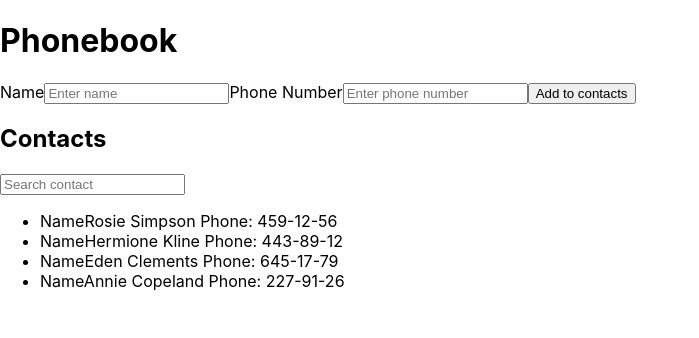
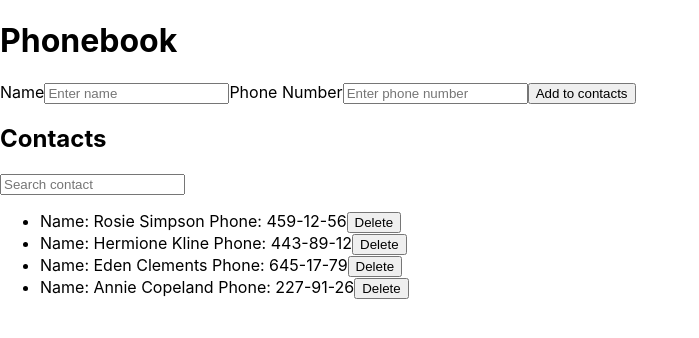
Before and after one commit to OlehBrov/goit-react-hw-02-phonebook, a React (Create React App) app: page / in a window 1280 px wide. Shown: the top 338 px of the page, without its empty margins (0-699 px from the left). Built offline with nearby package versions, Linux system fonts and the light colour scheme.

Commit message:
delete func not finished

```diff
--- a/src/components/App.jsx
+++ b/src/components/App.jsx
@@ -35,7 +35,7 @@ export class App extends Component {
   };
 
   filterContacts = filter => {
-    console.log('filterContacts', filter);
+    console.log('filterContacts before', this.state);
     this.setState(
       {
         ...this.state,
@@ -44,7 +44,12 @@ export class App extends Component {
       console.log('filterContacts STATE', this.state)
     );
   };
+  onDeleteContact = id => {
 
+    this.setState(prevState => {
+      return this.state.contacts.filter(el => el.id !== id);
+    }, console.log('after delete', this.state));
+  };
   render() {
     return (
       <div>
@@ -53,7 +58,7 @@ export class App extends Component {
 
         <h2>Contacts</h2>
         <Filter filterContacts={this.filterContacts} />
-        <ContactList contactList={this.state}></ContactList>
+        <ContactList contactList={this.state} onDeleteContact={this.onDeleteContact}></ContactList>
       </div>
     );
   }
--- a/src/components/ContactItem/ContactItem.jsx
+++ b/src/components/ContactItem/ContactItem.jsx
@@ -1,3 +1,13 @@
 export const ContactItem = (props) => {
-    return <li key={props.id}>Name{props.name} Phone: {props.number }</li>
-}
+  return (
+    console.log('in list props', props),
+    (
+      <li key={props.id}>
+        Name: {props.name} Phone: {props.number}
+        <button type="button" onClick={() => props.children.onDeleteContact(props.id)}>
+          Delete
+        </button>
+      </li>
+    )
+  );
+};
--- a/src/components/ContactList/ContactList.jsx
+++ b/src/components/ContactList/ContactList.jsx
@@ -7,12 +7,10 @@ export class ContactList extends Component {
   };
 
   makeList = state => {
-    console.log('makeList', this.props.contactList.filter);
     let contactlist = state.contacts;
-    console.log(' let contactlist', contactlist);
+    console.log('in list contactlist', contactlist);
     let searchQuery = this.props.contactList.filter.toString();
     if (this.props.contactList.filter === '') {
-      console.log('state in IF', state.contacts);
       return contactlist;
     } else {
       return (contactlist = state.contacts.filter(person => {
@@ -20,17 +18,29 @@ export class ContactList extends Component {
       }));
     }
   };
+//   onDeleteContact = id => {
+//     console.log('EVENT', id);
+//     console.log('state in delet func', this.state);
+//     this.setState(prevState => {
+//       return prevState.contacts.filter(el => el.id !== id);
+//     }, console.log('after delete', this.state));
+//   };
   render() {
     return (
+      console.log('contactlist in return', this.makeList(this.state)),
+      (
         <ul>
           {this.makeList(this.state).map(contact => (
             <ContactItem
               key={contact.id}
               name={contact.name}
               number={contact.number}
-          ></ContactItem>
+            //   onDeleteContact={this.props}
+              id={contact.id}
+              >{ this.props}</ContactItem>
           ))}
         </ul>
+      )
     );
   }
 }
```
Lines whose indentation alone changed are shown as unchanged.
